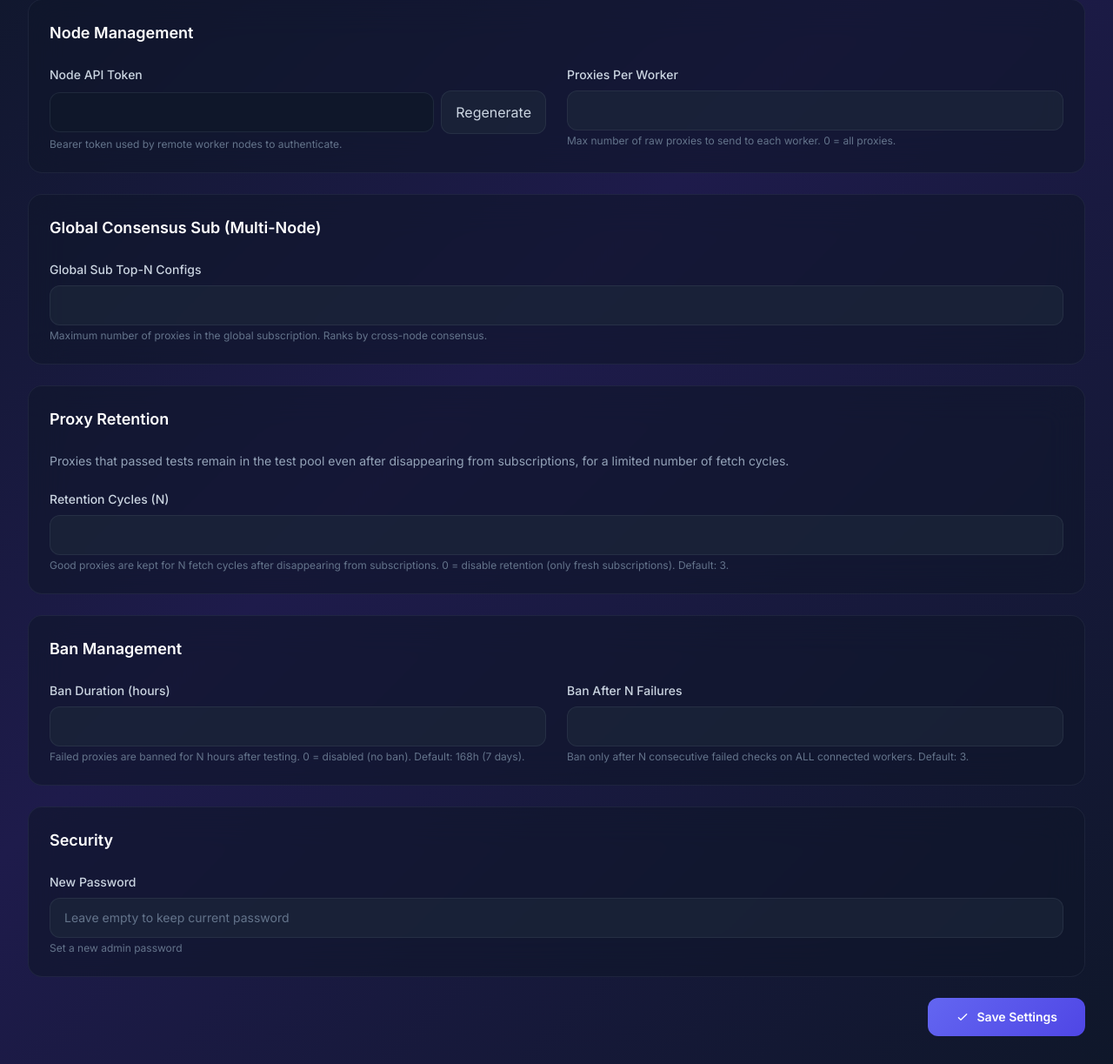
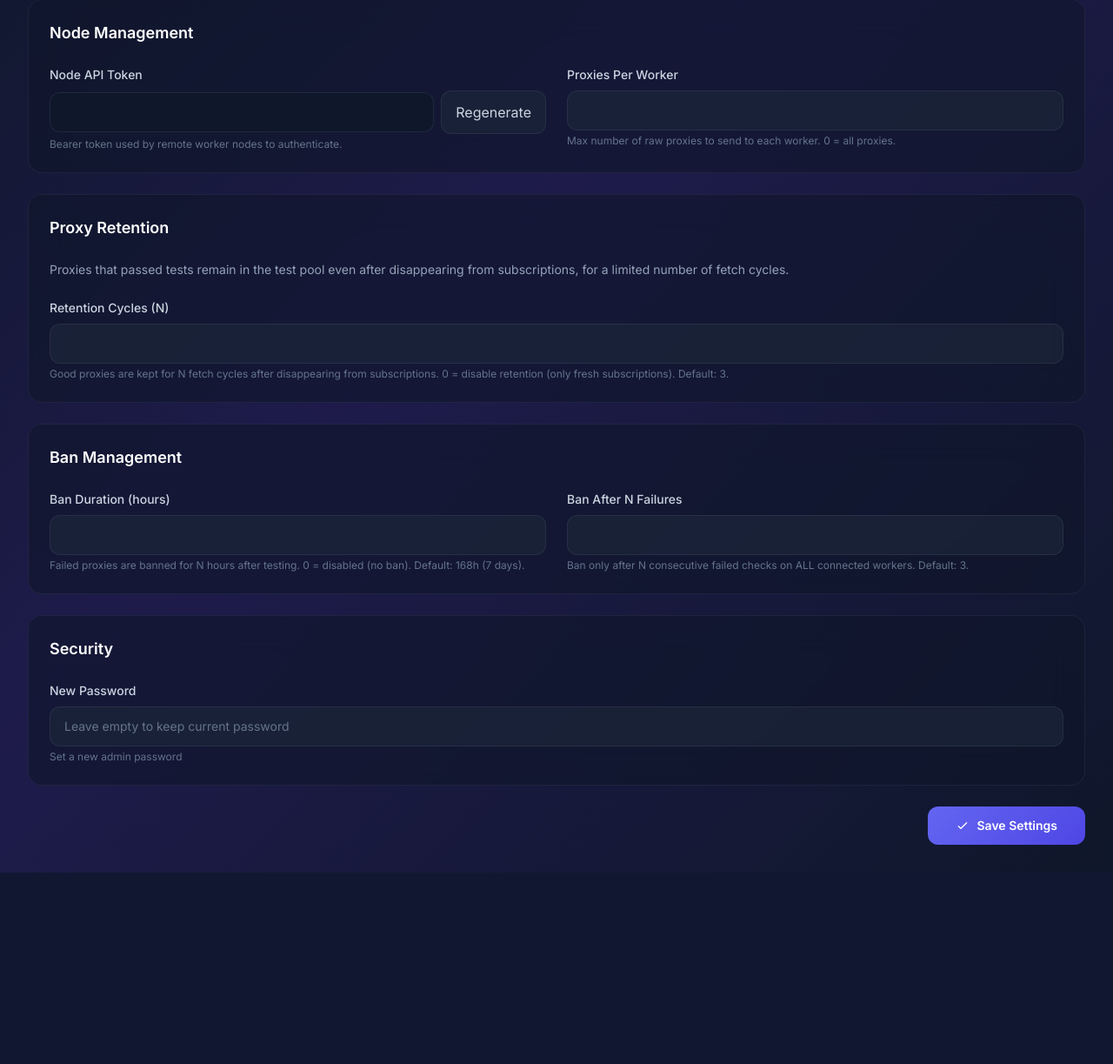
Before and after one commit to GoGoButters/VLESS-Checker, a FastAPI app: template templates/settings.html in a window 1280 px wide. Shown: the part 1289-2512 px from the top of the page at 87% size. After the commit the page ends 2292 px from the top, so only its background shows below. Run offline with FastAPI, Linux system fonts and the light colour scheme; the template is opened without the code that fills it, so the values that code supplies are empty.

Commit message:
refactor: single webhook with node_count sorting; fix clear-rating 500
- Remove global and node-specific webhooks, keep only one
- Sort by node_count → speed_score (not just score)
- Fix /proxies/clear-rating: wrap sqlite_sequence in try/except
- Fix settings reload after cleanup to avoid expired objects
- Remove global_sub_top_n from settings template
- Remove unused _apply_webhook_filters function

```diff
--- a/main.py
+++ b/main.py
@@ -495,8 +495,13 @@ async def clear_rating(request: Request):
     with Session(engine) as session:
         session.exec(delete(NodeProxyResult))
         session.exec(delete(Node))
-        session.exec(text("DELETE FROM sqlite_sequence WHERE name IN ('nodeproxyresult', 'node')"))
         session.commit()
+        # Reset auto-increment sequences (if tables use AUTOINCREMENT)
+        try:
+            session.exec(text("DELETE FROM sqlite_sequence WHERE name IN ('node_proxy_results', 'nodes')"))
+            session.commit()
+        except Exception:
+            pass  # Table may not exist if AUTOINCREMENT wasn't used
 
     logger.info("Rating cleared: all NodeProxyResult and Node rows deleted")
     return RedirectResponse("/proxies", status_code=302)
@@ -1258,203 +1263,85 @@ def _compute_webhook_averages(
     return out
 
 
-def _apply_webhook_filters(proxy_urls: list[str], speeds: dict, settings) -> list[str]:
-    """Filter proxies by min speed thresholds and optionally rename them.
-
-    Args:
-        proxy_urls: list of raw_url strings (already sorted)
-        speeds: dict mapping raw_url -> {"dl": int, "ul": int} (best values)
-        settings: Settings object with webhook_min_dl_kbps, webhook_min_ul_kbps, webhook_rename_prefix
-    Returns:
-        list of final proxy URL strings
-    """
-    min_dl = settings.webhook_min_dl_kbps or 0
-    min_ul = settings.webhook_min_ul_kbps or 0
-    prefix = (settings.webhook_rename_prefix or "").strip()
-
-    # DEBUG: log filter thresholds and input count
-    if min_dl > 0 or min_ul > 0:
-        logger.debug(
-            f"Webhook filter: min_dl={min_dl} KB/s, min_ul={min_ul} KB/s, "
-            f"input_count={len(proxy_urls)}"
-        )
-
-    filtered = []
-    filtered_dl_fail = 0
-    filtered_ul_fail = 0
-    for url in proxy_urls:
-        sp = speeds.get(url, {"dl": 0, "ul": 0})
-        if min_dl > 0 and sp["dl"] < min_dl:
-            filtered_dl_fail += 1
-            continue
-        if min_ul > 0 and sp["ul"] < min_ul:
-            filtered_ul_fail += 1
-            continue
-        filtered.append(url)
-
-    # DEBUG: log filter results
-    if min_dl > 0 or min_ul > 0:
-        total_filtered = filtered_dl_fail + filtered_ul_fail
-        logger.info(
-            f"Webhook filter: filtered {total_filtered}/{len(proxy_urls)} proxies "
-            f"(dl_fail={filtered_dl_fail}, ul_fail={filtered_ul_fail}), "
-            f"passed={len(filtered)}"
-        )
-
-    # Rename if prefix is set
-    if prefix:
-        renamed = []
-        for i, url in enumerate(filtered, start=1):
-            renamed.append(replace_proxy_remark(url, f"{prefix} - {i}"))
-        return renamed
-
-    return filtered
-
-
 @app.get("/{secret_path:path}")
 async def webhook_output(secret_path: str):
+    """Single webhook: returns top-N proxies sorted by node_count → speed_score.
+
+    - Sorts by number of confirming nodes (desc), then by avg_speed_score (desc)
+    - Applies optional DL/UL speed filters BEFORE sorting and limiting
+    - Reloads settings after cleanup to avoid expired object issues
+    """
     with Session(engine) as session:
+        # Initial settings load to validate secret path
         settings = session.exec(select(Settings)).first()
         if not settings:
             raise HTTPException(status_code=404)
 
-        # Node-specific webhook: {webhook_secret_path}/node/{node_id}
-        node_prefix = f"{settings.webhook_secret_path}/node/"
-        if secret_path.startswith(node_prefix):
-            try:
-                node_id = int(secret_path[len(node_prefix):])
-            except ValueError:
-                raise HTTPException(status_code=404)
-
-            node = session.get(Node, node_id)
-            if not node:
-                raise HTTPException(status_code=404)
-
-            proxies = session.exec(
-                select(NodeProxyResult)
-                .where(NodeProxyResult.node_id == node_id)
-                .where(NodeProxyResult.tests_passed > 0)
-                .order_by(NodeProxyResult.speed_score.desc(), NodeProxyResult.tests_passed.desc(), NodeProxyResult.ping_ms)
-            ).all()
-
-            if settings.webhook_max_proxies > 0:
-                proxies = proxies[:settings.webhook_max_proxies]
-
-            urls = [p.raw_url for p in proxies]
-            speeds = {p.raw_url: {"dl": p.download_speed_kbps, "ul": p.upload_speed_kbps} for p in proxies}
-            lines = _apply_webhook_filters(urls, speeds, settings)
-            return PlainTextResponse("\n".join(lines), media_type="text/plain; charset=utf-8")
-
-        # Global Consensus Webhook: {webhook_secret_path}/global
-        global_prefix = f"{settings.webhook_secret_path}/global"
-        if secret_path == global_prefix:
-            # Cleanup stale node data and get online node IDs
-            cleanup_stats = _cleanup_stale_node_data(session)
-            online_ids = cleanup_stats.get("online_ids", [])
-
-            if not online_ids:
-                logger.warning("Global webhook: no online nodes, returning empty list")
-                return PlainTextResponse("", media_type="text/plain; charset=utf-8")
-
-            online_ids_set = set(online_ids)
-
-            # Filter node results to only include online nodes
-            node_results = session.exec(
-                select(NodeProxyResult)
-                .where(NodeProxyResult.tests_passed > 0)
-                .where(NodeProxyResult.node_id.in_(online_ids_set))
-            ).all()
-
-            avg_data = _compute_webhook_averages(node_results)
-
-            # Apply speed filters BEFORE sorting and limiting
-            # Build speeds dict for filtering
-            all_urls = list(avg_data.keys())
-            speeds_for_filter = {
-                avg_data[pid]["raw_url"]: {"dl": avg_data[pid]["avg_dl"], "ul": avg_data[pid]["avg_ul"]}
-                for pid in all_urls
-            }
-            filtered_pids = set()
-            for pid in all_urls:
-                url = avg_data[pid]["raw_url"]
-                sp = speeds_for_filter[url]
-                min_dl = settings.webhook_min_dl_kbps or 0
-                min_ul = settings.webhook_min_ul_kbps or 0
-                if (min_dl == 0 or sp["dl"] >= min_dl) and (min_ul == 0 or sp["ul"] >= min_ul):
-                    filtered_pids.add(pid)
-
-            # Now filter the data to only include proxies that passed speed filters
-            filtered_data = {pid: avg_data[pid] for pid in filtered_pids}
-
-            # Sort by avg_score descending, then by node_count as tiebreaker
-            sorted_ids = sorted(
-                filtered_data.keys(),
-                key=lambda pid: (filtered_data[pid]["avg_score"], len(filtered_data[pid]["node_ids"])),
-                reverse=True
-            )
-
-            top_n = settings.global_sub_top_n
-            if top_n > 0:
-                sorted_ids = sorted_ids[:top_n]
-
-            urls = [filtered_data[pid]["raw_url"] for pid in sorted_ids]
-            speeds = {filtered_data[pid]["raw_url"]: {"dl": filtered_data[pid]["avg_dl"], "ul": filtered_data[pid]["avg_ul"]} for pid in sorted_ids}
-            lines = _apply_webhook_filters(urls, speeds, settings)
-            return PlainTextResponse("\n".join(lines), media_type="text/plain; charset=utf-8")
-
-        # Main webhook — best proxies across all nodes
+        # Only allow the main webhook path
         if secret_path != settings.webhook_secret_path:
             raise HTTPException(status_code=404)
 
-        # Cleanup stale node data and get online node IDs
+        # Cleanup stale node data (marks offline nodes, deletes orphan results)
         cleanup_stats = _cleanup_stale_node_data(session)
+
+        # RE-LOAD settings after cleanup (cleanup does session.commit() which expires objects)
+        settings = session.exec(select(Settings)).first()
+
         online_ids = cleanup_stats.get("online_ids", [])
-
         if not online_ids:
-            logger.warning("Main webhook: no online nodes, returning empty list")
+            logger.warning("Webhook: no online nodes, returning empty list")
             return PlainTextResponse("", media_type="text/plain; charset=utf-8")
 
         online_ids_set = set(online_ids)
 
-        # Aggregate across nodes: use per-node-best averaging for speeds
-        # Filter to only online nodes
+        # Load results only from online nodes where tests_passed > 0
         all_results = session.exec(
             select(NodeProxyResult)
             .where(NodeProxyResult.tests_passed > 0)
             .where(NodeProxyResult.node_id.in_(online_ids_set))
         ).all()
 
+        # Aggregate: best result per (identity, node_id), then compute averages
         avg_data = _compute_webhook_averages(all_results)
 
         # Apply speed filters BEFORE sorting and limiting
-        all_urls = list(avg_data.keys())
-        speeds_for_filter = {
-            avg_data[pid]["raw_url"]: {"dl": avg_data[pid]["avg_dl"], "ul": avg_data[pid]["avg_ul"]}
-            for pid in all_urls
-        }
-        filtered_pids = set()
-        for pid in all_urls:
-            url = avg_data[pid]["raw_url"]
-            sp = speeds_for_filter[url]
-            min_dl = settings.webhook_min_dl_kbps or 0
-            min_ul = settings.webhook_min_ul_kbps or 0
-            if (min_dl == 0 or sp["dl"] >= min_dl) and (min_ul == 0 or sp["ul"] >= min_ul):
-                filtered_pids.add(pid)
+        min_dl = settings.webhook_min_dl_kbps or 0
+        min_ul = settings.webhook_min_ul_kbps or 0
 
-        filtered_data = {pid: avg_data[pid] for pid in filtered_pids}
+        filtered_data = {}
+        for pid, d in avg_data.items():
+            if (min_dl == 0 or d["avg_dl"] >= min_dl) and (min_ul == 0 or d["avg_ul"] >= min_ul):
+                filtered_data[pid] = d
 
-        # Sort by avg_score descending
-        sorted_ids = sorted(filtered_data.keys(), key=lambda pid: -filtered_data[pid]["avg_score"])
+        logger.info(
+            f"Webhook: {len(avg_data)} identities → {len(filtered_data)} after filters "
+            f"(min_dl={min_dl}, min_ul={min_ul})"
+        )
 
-        if settings.webhook_max_proxies > 0:
-            sorted_ids = sorted_ids[:settings.webhook_max_proxies]
+        # Sort: node_count (desc) → avg_score (desc)
+        sorted_pids = sorted(
+            filtered_data.keys(),
+            key=lambda pid: (len(filtered_data[pid]["node_ids"]), filtered_data[pid]["avg_score"]),
+            reverse=True,
+        )
 
-    urls = [filtered_data[pid]["raw_url"] for pid in sorted_ids]
-    speeds = {filtered_data[pid]["raw_url"]: {"dl": filtered_data[pid]["avg_dl"], "ul": filtered_data[pid]["avg_ul"]} for pid in sorted_ids}
-    lines = _apply_webhook_filters(urls, speeds, settings)
+        # Limit to top-N
+        top_n = settings.webhook_max_proxies or 0
+        if top_n > 0:
+            sorted_pids = sorted_pids[:top_n]
 
-    text = "\n".join(lines)
-    return PlainTextResponse(text, media_type="text/plain; charset=utf-8")
+        # Apply optional rename prefix
+        prefix = (settings.webhook_rename_prefix or "").strip()
+        lines = []
+        for i, pid in enumerate(sorted_pids, start=1):
+            url = filtered_data[pid]["raw_url"]
+            if prefix:
+                url = replace_proxy_remark(url, f"{prefix} - {i}")
+            lines.append(url)
+
+        logger.info(f"Webhook: returning {len(lines)} proxies (top_n={top_n or 'unlimited'})")
+
+        return PlainTextResponse("\n".join(lines), media_type="text/plain; charset=utf-8")
 
 
 # ---------------------------------------------------------------------------
--- a/templates/settings.html
+++ b/templates/settings.html
@@ -134,19 +134,6 @@
         </div>
     </div>
 
-    <div class="glass rounded-2xl p-6 mb-6">
-        <h2 class="text-lg font-semibold text-white mb-6">{{ t(request, 'settings_global_sub', default='Global Consensus Sub (Multi-Node)') }}</h2>
-        <div class="grid grid-cols-1 gap-6">
-            <div>
-                <label for="global_sub_top_n" class="block text-sm font-medium text-slate-300 mb-2">{{ t(request, 'settings_global_sub_top', default='Global Sub Top-N Configs') }}</label>
-                <input type="number" name="global_sub_top_n" id="global_sub_top_n" min="0" max="5000"
-                    value="{{ settings.global_sub_top_n }}"
-                    class="w-full px-4 py-3 rounded-xl bg-slate-800/60 border border-slate-600/30 text-white outline-none text-sm">
-                <p class="text-xs text-slate-500 mt-1">{{ t(request, 'settings_global_sub_desc', default='Maximum number of proxies in the global subscription. Ranks by cross-node consensus.') }}</p>
-            </div>
-        </div>
-    </div>
-
     <div class="glass rounded-2xl p-6">
         <h2 class="text-lg font-semibold text-white mb-6">{{ t(request, 'settings_retention_title', default='Proxy Retention') }}</h2>
         <p class="text-sm text-slate-400 mb-6">{{ t(request, 'settings_retention_desc', default='Proxies that passed tests remain in the test pool even after disappearing from subscriptions, for a limited number of fetch cycles.') }}</p>
```
